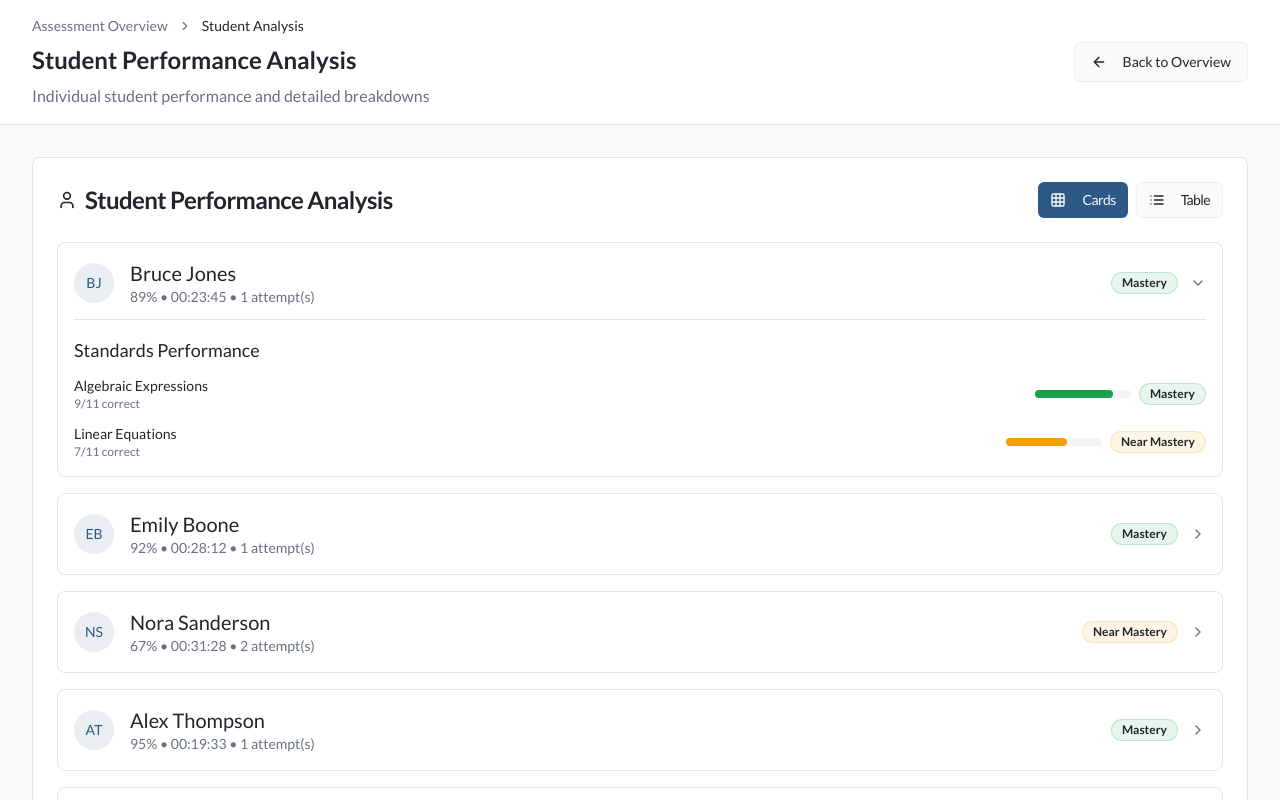
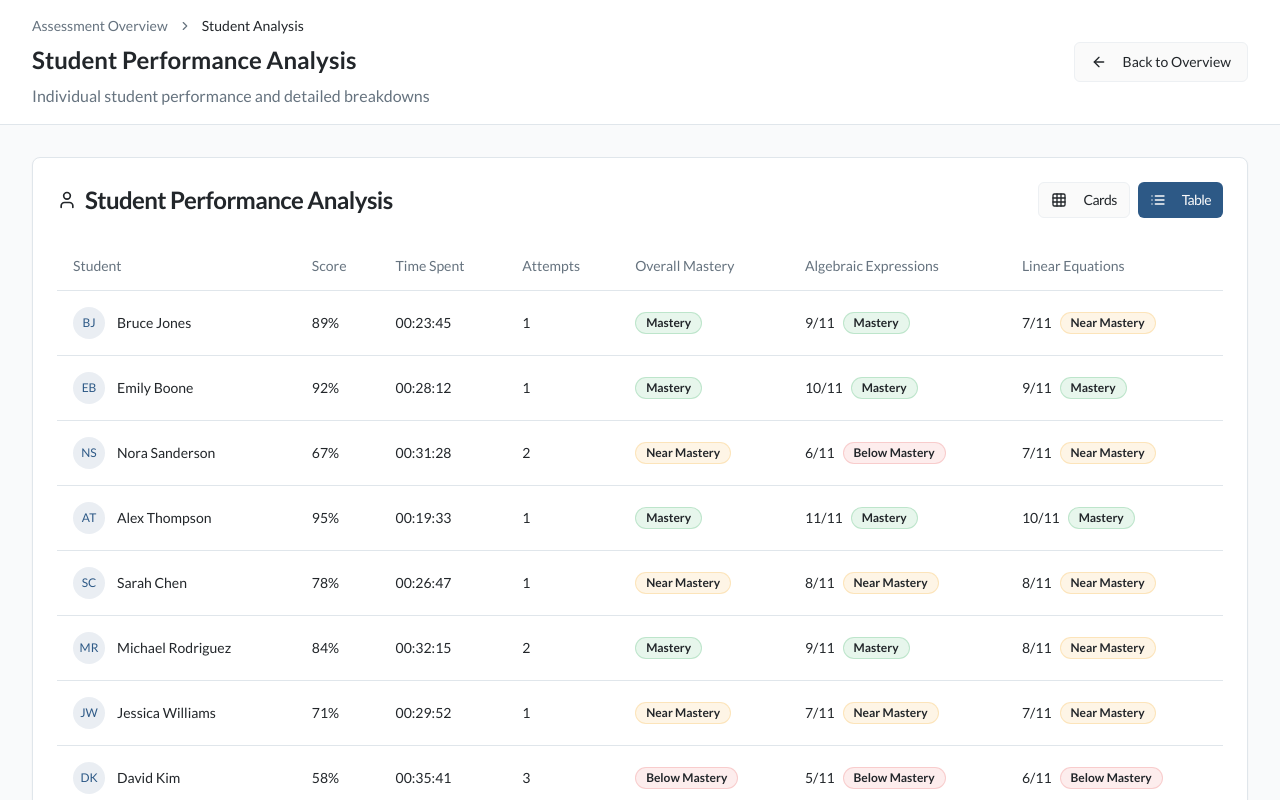
Before and after one commit to MikeBlom/ams-quiz-report, a React (Vite) app: page /assessment/students in a window 1280 px wide. Shown: the top 800 px of the page. Built offline with nearby package versions, Linux system fonts and the light colour scheme.

Commit message:
Default to table view
Set the default view for student data to the table view instead of the card view.

```diff
--- a/src/components/StudentAnalysis.tsx
+++ b/src/components/StudentAnalysis.tsx
@@ -8,7 +8,7 @@ import { ChevronDown, ChevronRight, User, Grid, List } from 'lucide-react';
 
 const StudentAnalysis = () => {
   const [expandedStudent, setExpandedStudent] = useState<string | null>('1');
-  const [viewMode, setViewMode] = useState<'cards' | 'table'>('cards');
+  const [viewMode, setViewMode] = useState<'cards' | 'table'>('table');
 
   // Mock student data
   const studentData = [
```
